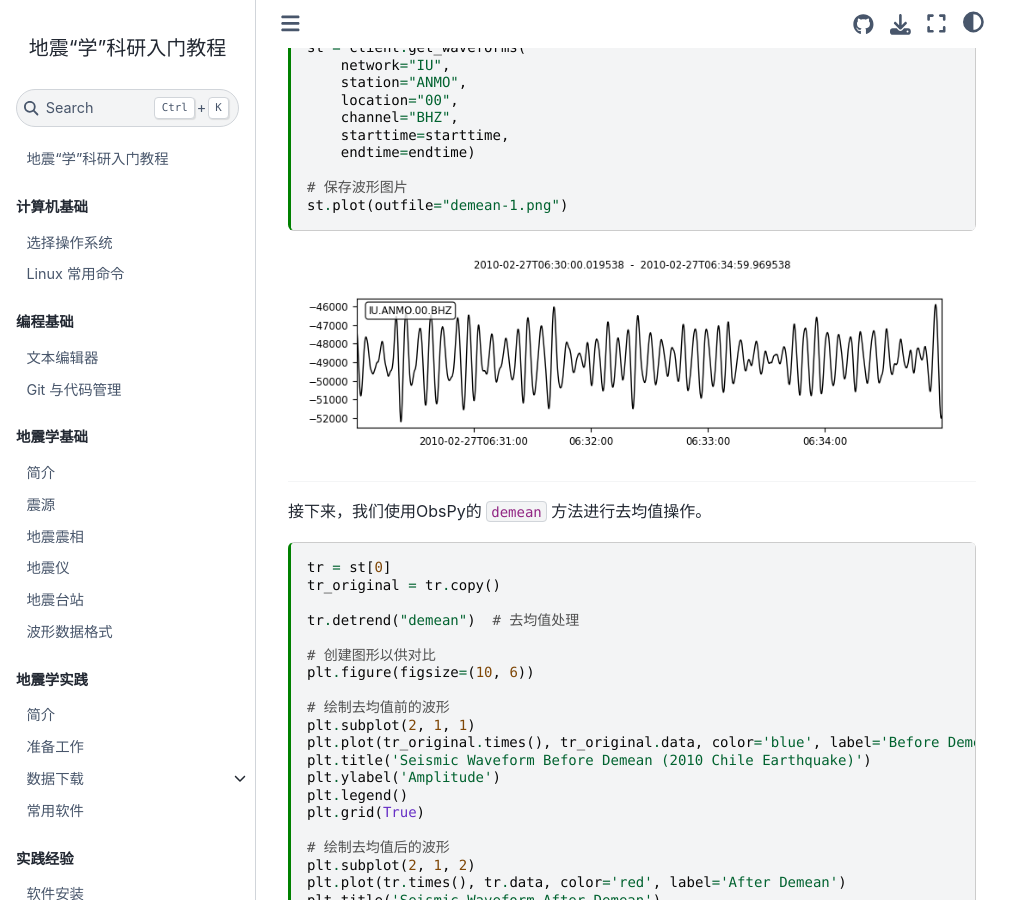
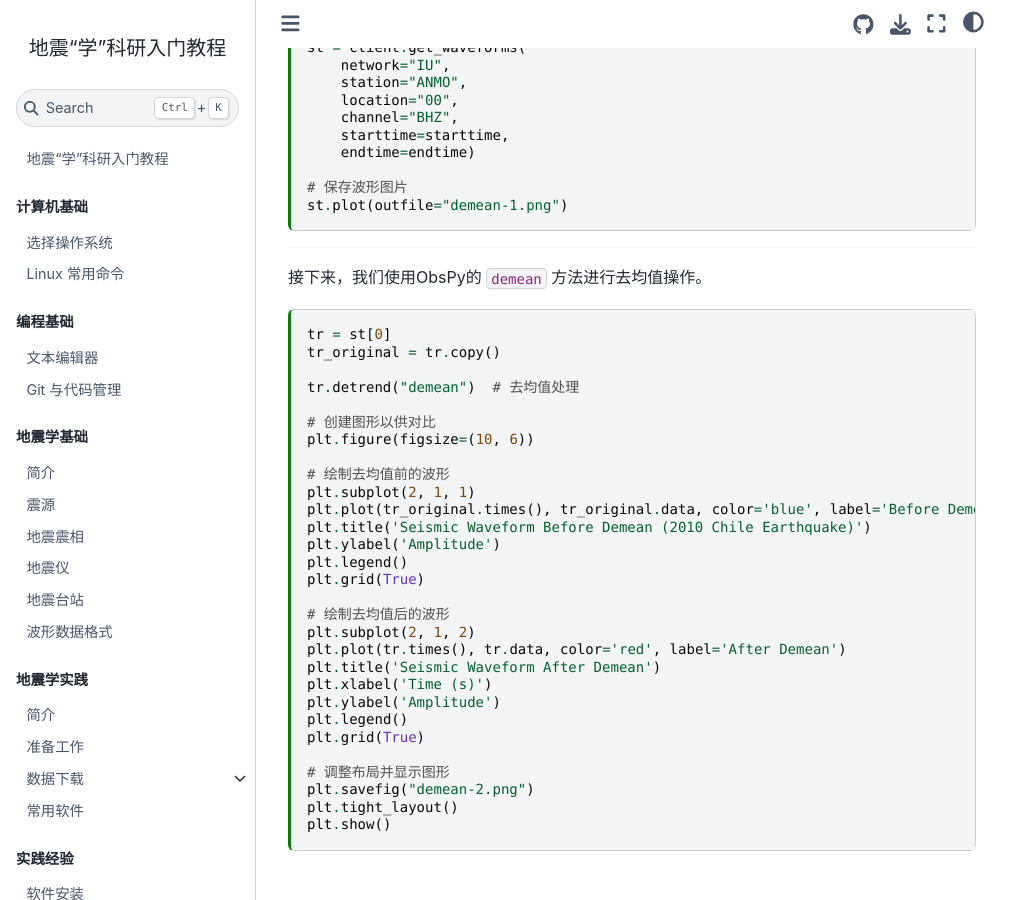
Before and after one commit to seismo-learn/seismology101, a Jupyter Book: the page built from source/exercises/demean.md, in a window 1280 px wide and 900 px high, scrolled down 568 px. Shown: the whole window, without its empty margins (0-1031 px from the left). Built offline with Jupyter Book 1.0.4 settings and Sphinx 7.4.7 and the Sphinx Book theme 1.1.4, drawn with Linux system fonts in a browser that asks for light colours; pages that are not in the unit, such as notebooks, are missing from menus.

Commit message:
git commmit -m "delete demean-1.png"

````diff
--- a/source/exercises/demean.md
+++ b/source/exercises/demean.md
@@ -54,7 +54,7 @@ st = client.get_waveforms(
 st.plot(outfile="demean-1.png")
 ```
 
-![下载波形图](demean-1.png)
+<!-- ![下载波形图](demean-1.png) -->
 
 ---
 
````
